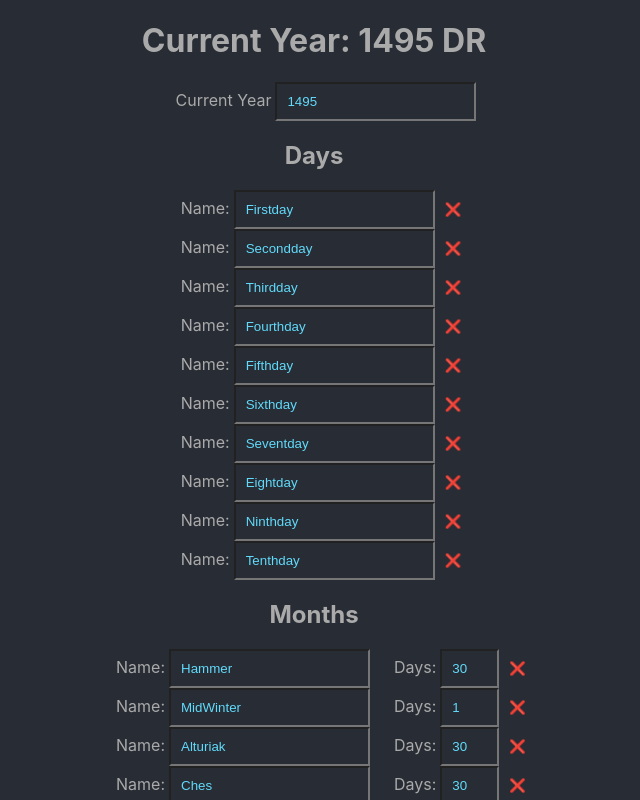
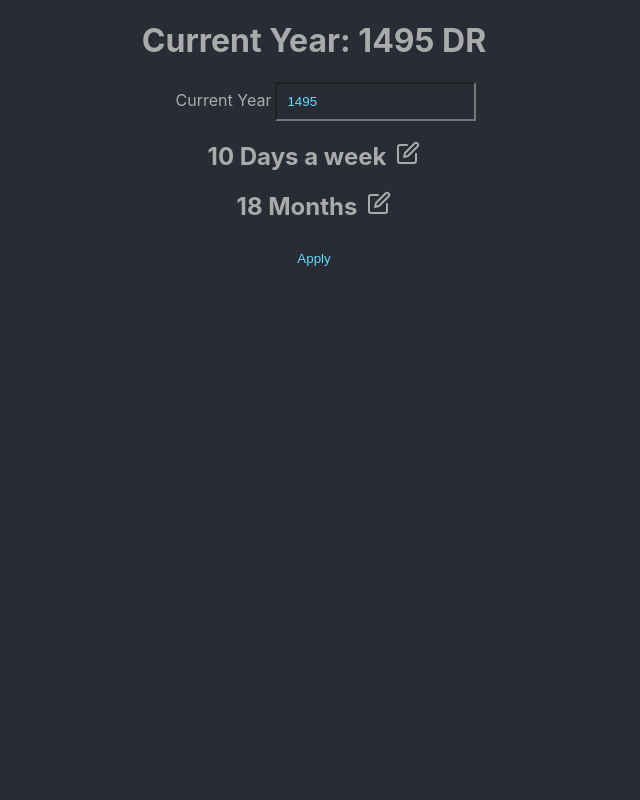
Before and after one commit to ignu/dm-tools, a React (Create React App) app: page /settings in a window 1280 px wide. Shown: the top 800 px of the page, without its empty margins (326-966 px from the left). Built offline with nearby package versions, Linux system fonts and the light colour scheme.

Commit message:
Add icons and edit toggles

```diff
--- a/package.json
+++ b/package.json
@@ -12,6 +12,7 @@
     "@types/react-dom": "^17.0.0",
     "react": "^17.0.1",
     "react-dom": "^17.0.1",
+    "react-feather": "^2.0.9",
     "react-scripts": "4.0.2",
     "react-use-form-control": "^1.1.8",
     "typescript": "^4.1.2",
--- a/src/App.css
+++ b/src/App.css
@@ -15,6 +15,16 @@ label {
 
 input.month {
   width: 35px;
+}
+
+.edit-button {
+  margin-left: 10px;
+  cursor: pointer;
+}
+
+.delete-button {
+  margin-left: 10px;
+  cursor: pointer;
 }
 
 button {
--- a/src/components/Settings.tsx
+++ b/src/components/Settings.tsx
@@ -1,4 +1,5 @@
 import { useState } from 'react';
+import { Edit, X } from 'react-feather';
 import { Month, useStore } from '../store';
 
 const MonthInput = ({ month }: { month: Month }) => {
@@ -16,7 +17,7 @@ const MonthInput = ({ month }: { month: Month }) => {
         Days:
         <input className="month" type="number" value={month.days} />
       </label>
-      <button onClick={deleteMonth}>❌</button>
+      <X className="delete-button" onClick={deleteMonth} />
     </div>
   );
 };
@@ -30,13 +31,15 @@ const DayInput = ({ day }: { day: string }) => {
         Name:
         <input type="text" value={day} />
       </label>
-      <button onClick={deleteMonth}>❌</button>
+      <X className="delete-button" onClick={deleteMonth} />
     </div>
   );
 };
 
 const Settings = () => {
   const store = useStore((x) => x);
+  const [editDays, seteditDays] = useState(false);
+  const [editMonths, seteditMonths] = useState(false);
   const [state, setState] = useState({
     currentYear: store.currentYear,
   });
@@ -65,15 +68,18 @@ const Settings = () => {
         />
       </label>
 
-      <h2>Days</h2>
-      {store.dayNames.map((day) => (
-        <DayInput key={day} day={day} />
-      ))}
+      <h2>
+        {store.dayNames.length} Days a week
+        <Edit className="edit-button" onClick={() => seteditDays(true)} />
+      </h2>
 
-      <h2>Months</h2>
-      {store.months.map((month) => (
-        <MonthInput key={month.name} month={month} />
-      ))}
+      {editDays && store.dayNames.map((day) => <DayInput key={day} day={day} />)}
+
+      <h2>
+        {store.months.length} Months
+        <Edit className="edit-button" onClick={() => seteditMonths(true)} />
+      </h2>
+      {editMonths && store.months.map((month) => <MonthInput key={month.name} month={month} />)}
 
       <button onClick={updateStore}>Apply</button>
     </div>
```
Also changed, not shown: 1 other file (tests, documents, lock files or other folders).
